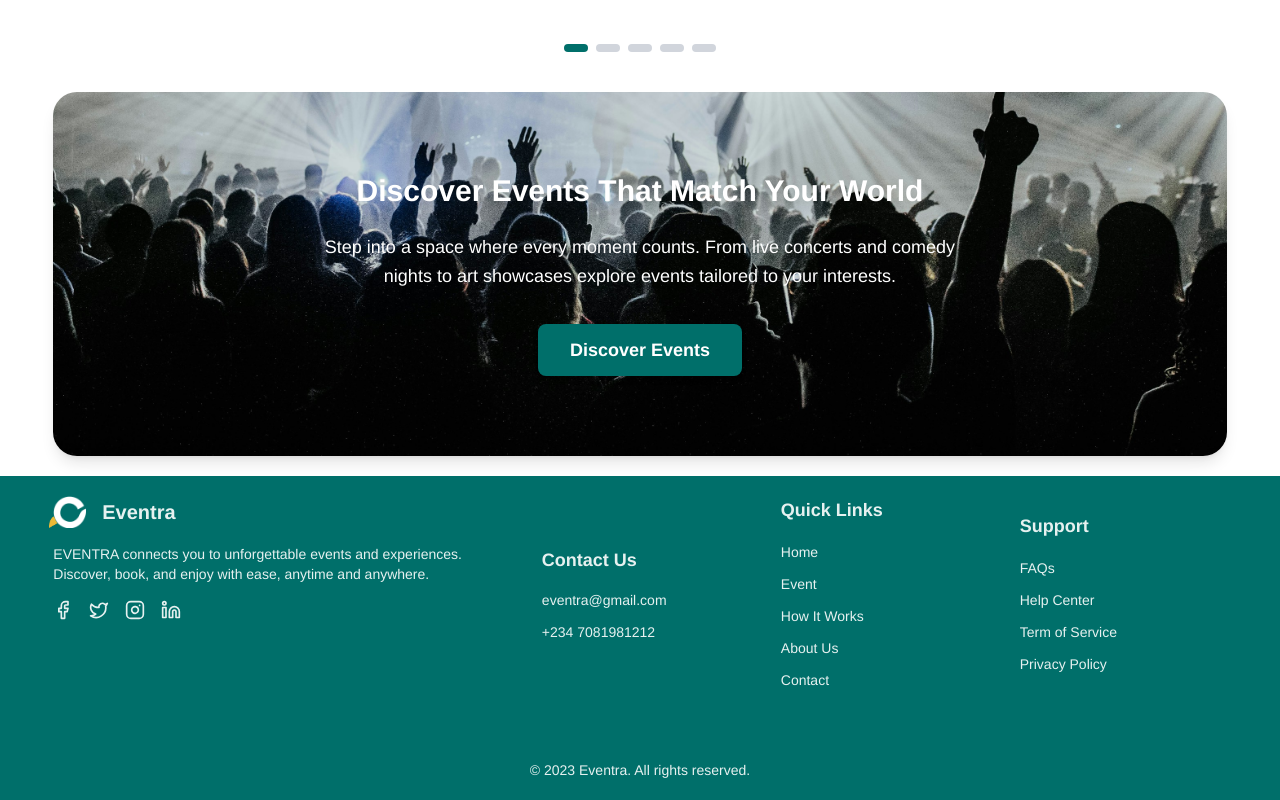
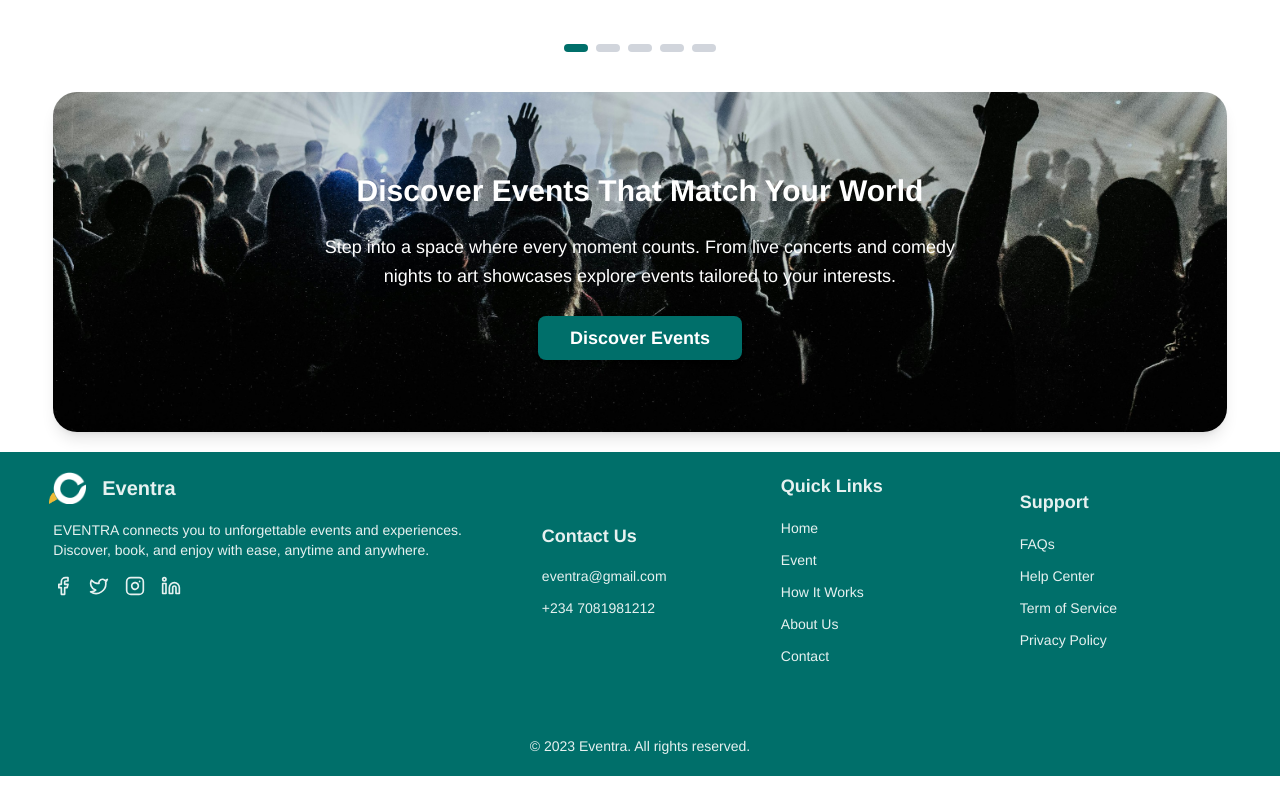
Before and after one commit to skrillzofficial/Eventra, a React (Vite) app: page /about in a window 1280 px wide. Shown: the part 2651-3451 px from the top of the page. After the commit the page ends 3427 px from the top, so only its background shows below. Built offline with nearby package versions, Linux system fonts and the light colour scheme.

Commit message:
Fix:Discover

```diff
--- a/src/components/Discover.jsx
+++ b/src/components/Discover.jsx
@@ -1,4 +1,5 @@
 import React from 'react'
+import { NavLink } from "react-router-dom";
 
 const Discover = () => {
    return (
@@ -17,9 +18,9 @@ const Discover = () => {
             </p>
           </div>
           <div>
-            <button className="bg-[#006F6A] hover:bg-[#005a55] text-white font-semibold py-3 px-8 rounded-lg text-lg transition-all duration-300 transform hover:scale-105 shadow-md">
+            <NavLink to="/discover" className="bg-[#006F6A] hover:bg-[#005a55] text-white font-semibold py-3 px-8 rounded-lg text-lg transition-all duration-300 transform hover:scale-105 shadow-md">
               Discover Events
-            </button>
+            </NavLink>
           </div>
         </div>
       </div>
--- a/src/components/Nav.jsx
+++ b/src/components/Nav.jsx
@@ -75,7 +75,7 @@ const Nav = () => {
         <p className="text-xs text-gray-500">{userData?.email}</p>
       </div>
       <NavLink
-        to="//profile"
+        to="/profile"
         className="flex items-center px-4 py-2 text-sm text-gray-700 hover:bg-gray-100/50 transition-colors"
         onClick={() => setIsUserMenuOpen(false)}
       >
```
